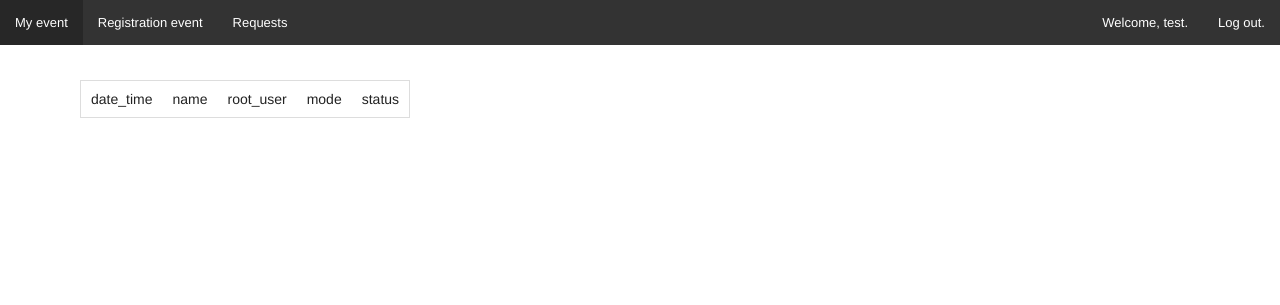
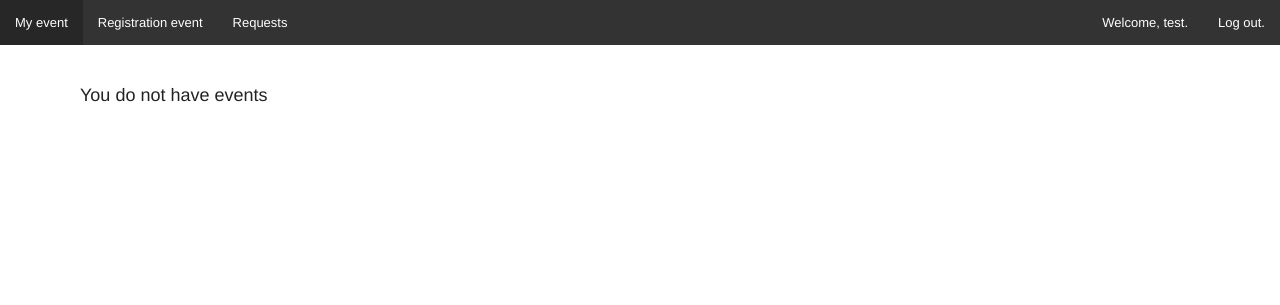
Before and after one commit to dmtmalin/sportsite, a Django app: page /sport/events/ in a window 1280 px wide. Shown: the top 305 px of the page. Run offline with Django 3.2, Linux system fonts and the light colour scheme; a user stored in the database is signed in; data comes from the database, SQL or seed files in the repository.

Commit message:
view_myevents

```diff
--- a/sport/templates/sport/events.html
+++ b/sport/templates/sport/events.html
@@ -1,21 +1,22 @@
 {% extends "sport/base.html" %}
 {% block content %}
-<table>
-	<tr>
-		<td>date_time</td>
-		<td>name</td>
-		<td>root_user</td>
-		<td>mode</td>
-		<td>status</td>
-	</tr>
-	{% for event in events %}
-	<tr>
-		<td>{{ event.datetime }}</td>
-		<td>{{ event.name }}</td>
-		<td>{{ event.root_user.username }}</td>
-		<td>{{ event.mode.show }}</td>
-		<td>{{ event.status.show }}</td>
-	</tr>
-	{% endfor %}
-</table>
+
+{% if not userevents %}
+	<h5>You do not have events</h5>
+{% else %}
+{% for ue in userevents %}
+<div class="columns">
+	<h5>{{ ue.event.name }}</h5>
+	<div id="event">
+		<ul data-role="listview">
+			<h6 class="subheader">datetime: {{ ue.event.datetime }}</h6>
+			<h6 class="subheader">root: {{ ue.event.root_user.username }}</h6>
+			<h6 class="subheader">mode: {{ ue.event.mode.show }}</h6>
+			<h6 class="subheader">you status: {{ ue.status.show }}</h6>
+		</ul>
+	</div>
+</div>
+{% endfor %}
+{% endif %}
+
 {% endblock %}
--- a/sport/templates/sport/home.html
+++ b/sport/templates/sport/home.html
@@ -60,7 +60,6 @@
 		</ul>
 		</div>
 	</div>
-
 {% endfor %}
 	</div>
 {% endblock %}
--- a/sport/templates/sport/mapregister.html
+++ b/sport/templates/sport/mapregister.html
@@ -2,6 +2,4 @@
 
 {% block content %}
 <h5>You {{ status }}</h5>
-<hr/>
-<a href="/sport/map?sport_id={{ sport_id }}">Back</a>
 {% endblock %}
--- a/sport/templates/sport/requests.html
+++ b/sport/templates/sport/requests.html
@@ -3,6 +3,5 @@
 {% block content %}
 {% for event in events %}
 <h5><a href="register?event_id={{ event.event_id}}">{{ event.datetime }} - {{ event.name }}</a></h5>
-<hr/>
 {% endfor %}
 {% endblock %}
--- a/sport/templates/sport/venues.html
+++ b/sport/templates/sport/venues.html
@@ -3,6 +3,5 @@
 {% block content %}
 {% for venue in venues %}
 	<h5><a href="register?venue_id={{ venue.venue_id}}">{{ venue.name }}</a></h5>
-	<hr/>
 {% endfor %}
 {% endblock %}
--- a/sport/templates/sport/venuesregister.html
+++ b/sport/templates/sport/venuesregister.html
@@ -19,7 +19,7 @@
 
 	{{ register_form.as_p }}
 
-	<input type="submit" name="submit" value="Register"/>
+	<div role="button" class="button" onclick="document.forms['register_form'].submit();">Register</div>
 </form>
 <script type="text/javascript">
 		$(function(){
--- a/sport/views.py
+++ b/sport/views.py
@@ -22,7 +22,6 @@ def home(request):
 	cities = City.objects.all(
 		).values('city_id', 'name'
 		).order_by('name')
-	print(city_id)
 	if request.method == 'POST':
 		if request.is_ajax():
 			city_id = request.POST["city_id"]
@@ -85,8 +84,6 @@ def map(request):
 		else:
 			return HttpResponse("")
 	else:
-		request.session['sport_id'] = request.GET.get('sport_id', 0)
-
 		city = City.objects.filter(city_id = request.session.get('city_id', 0)
 			).values('latitude', 'longitude')[:1]
 
@@ -98,10 +95,10 @@ def map(request):
 		return render(request, 'sport/map.html', context)
 
 def events(request):
-	events = Event.objects.select_related(
-		).filter(userevent__user_id = request.user.id
-		).order_by('-datetime')
-	context = { 'events': events }
+	userevents = UserEvent.objects.select_related(
+		).filter(user_id = request.user.id
+		).order_by('-event__datetime')
+	context = { 'userevents': userevents }
 	return render(request, 'sport/events.html', context)
 
 def venues(request):
@@ -180,7 +177,7 @@ def map_register(request):
 			status_id = v_status_id)
 		u_ev.save()
 
-	context = { 'status': status_name, 'sport_id': request.session.get('sport_id', 0) }
+	context = { 'status': status_name }
 
 	return render(request, 'sport/mapregister.html', context)
 
```
